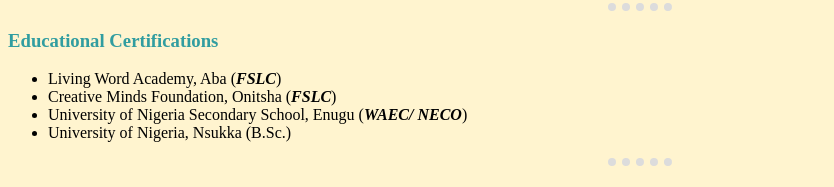
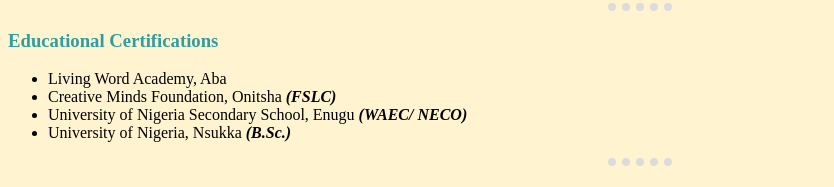
Before and after one commit to TendoP/cv, a plain HTML site: page index.html in a window 1280 px wide. Shown: the part 339-526 px from the top of the page, without its empty margins (0-834 px from the left). Drawn offline with Linux system fonts and the light colour scheme.

Commit message:
Update index.html

```diff
--- a/index.html
+++ b/index.html
@@ -22,10 +22,10 @@
 
   <h3>Educational Certifications</h3>
     <ul>
-      <li>Living Word Academy, Aba (<em><strong>FSLC</strong></em>)</li>
-      <li>Creative Minds Foundation, Onitsha (<strong><em>FSLC</em></strong>)</li>
-      <li>University of Nigeria Secondary School, Enugu (<em><strong>WAEC/ NECO</strong></em>)</li>
-      <li>University of Nigeria, Nsukka (B.Sc.)</li>
+      <li>Living Word Academy, Aba </li>
+      <li>Creative Minds Foundation, Onitsha <strong><em>(FSLC)</strong></em></li>
+      <li>University of Nigeria Secondary School, Enugu <em><strong>(WAEC/ NECO)</strong></em></li>
+      <li>University of Nigeria, Nsukka <em><strong>(B.Sc.)</em></strong></li>
     </ul>
 
 <hr>
```
